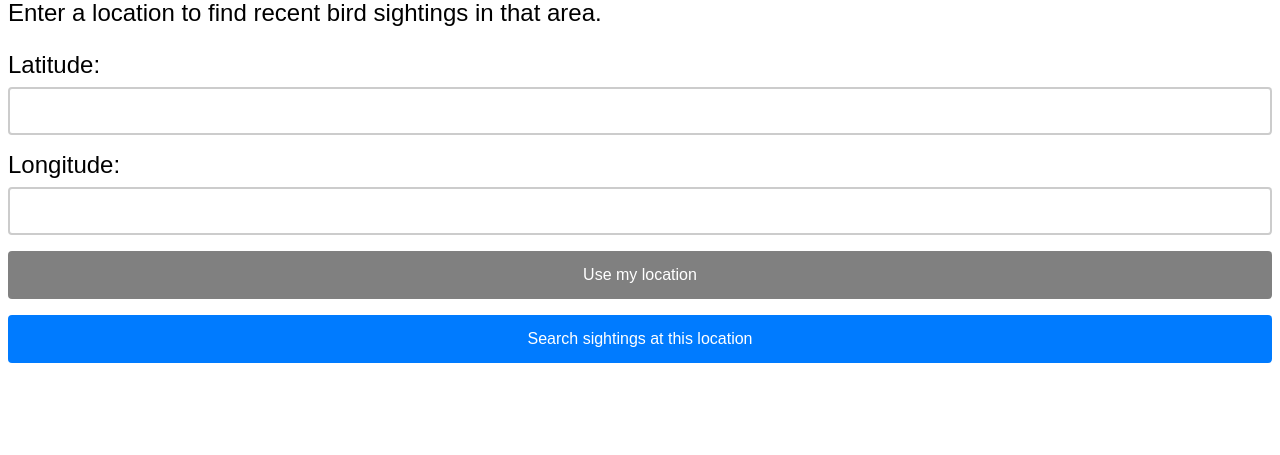
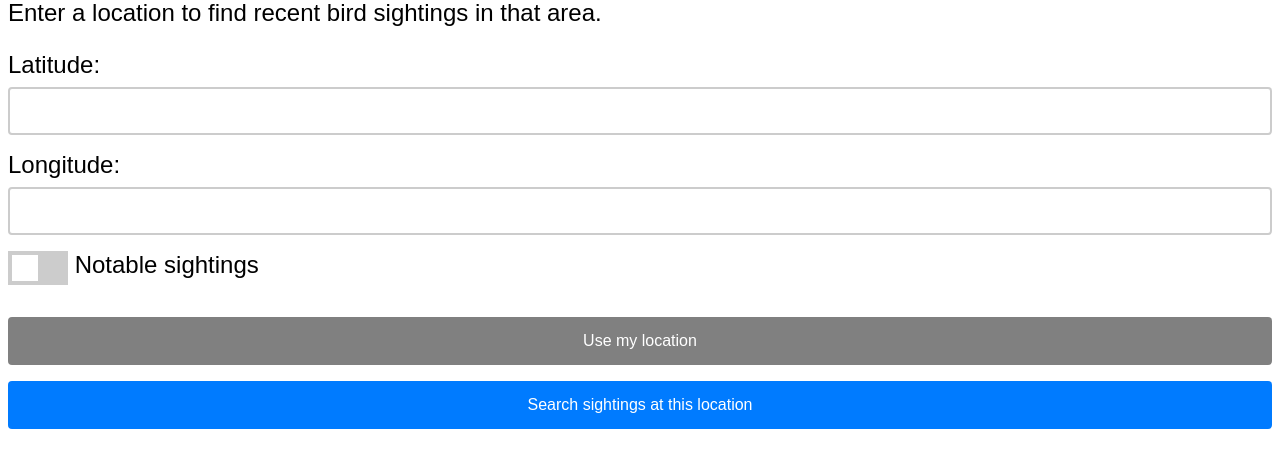
Before and after one commit to t-brunton-smith/bird-app, a Python web app: template templates/index.html in a window 1280 px wide. Shown: the part 345-800 px from the top of the page. Run offline with Jinja, Linux system fonts and the light colour scheme; the template is opened without the code that fills it, so the values that code supplies are empty; some web fonts are replaced.

Commit message:
v1 notable sightings

```diff
--- a/static/app.js
+++ b/static/app.js
@@ -1,3 +1,4 @@
+// Get the users location
 function getUserLocation() {
     if (navigator.geolocation) {
         navigator.geolocation.getCurrentPosition(fillLocationFields);
@@ -12,3 +13,22 @@ function fillLocationFields(position) {
 }
 
 document.getElementById("use-location-button").addEventListener("click", getUserLocation);
+
+// Toggle to get notable results
+const form = document.querySelector('form');
+const submitButton = document.querySelector('button[type="submit"]');
+
+form.addEventListener('submit', (event) => {
+  event.preventDefault();
+  const formData = new FormData(form);
+  const latitude = formData.get('latitude');
+  const longitude = formData.get('longitude');
+  const isNotable = document.getElementById('notable').checked;
+
+  let endpoint = '/results';
+  if (isNotable) {
+    endpoint = '/notableresults';
+  }
+
+  window.location.href = `${endpoint}?latitude=${latitude}&longitude=${longitude}`;
+});
--- a/static/style.css
+++ b/static/style.css
@@ -9,3 +9,58 @@
   /* The @font-face rule is used to specify a custom font to be downloaded and used on the web page */
   /* The format property specifies the format of the font file */
 }
+
+/* Toggle switch styles */
+.switch {
+  position: relative;
+  display: inline-block;
+  width: 60px;
+  height: 34px;
+  margin-bottom: 16px;
+}
+
+.switch input {
+  opacity: 0;
+  width: 0;
+  height: 0;
+}
+
+.slider {
+  position: absolute;
+  cursor: pointer;
+  top: 0;
+  left: 0;
+  right: 0;
+  bottom: 0;
+  background-color: #ccc;
+  -webkit-transition: .4s;
+  transition: .4s;
+}
+
+.slider:before {
+  position: absolute;
+  content: "";
+  height: 26px;
+  width: 26px;
+  left: 4px;
+  bottom: 4px;
+  background-color: white;
+  -webkit-transition: .4s;
+  transition: .4s;
+}
+
+input:checked + .slider {
+  background-color: #007bff;
+}
+
+input:focus + .slider {
+  box-shadow: 0 0 1px #007bff;
+}
+
+.slider.round {
+  border-radius: 34px;
+}
+
+.slider.round:before {
+  border-radius: 50%;
+}
--- a/templates/index.html
+++ b/templates/index.html
@@ -168,7 +168,8 @@
 <!--<h1>Find Recent Bird Sightings</h1>-->
 <form method="get" action="/results">
     <div class="jumbotron text-center">
-    <p class="lead" style="font-family: 'AntipastoPro', sans-serif;"> Enter a location to find recent bird sightings in that area.</p>
+        <p class="lead" style="font-family: 'AntipastoPro', sans-serif;"> Enter a location to find recent bird sightings
+            in that area.</p>
     </div>
 
     <div class="form-group" style="font-family: 'AntipastoPro', sans-serif;">
@@ -181,10 +182,21 @@
         <input type="text" name="longitude" id="longitude" inputmode="text" pattern="-?\d+(\.\d+)?" required>
     </div>
 
+    <div class="form-group" style="font-family: 'AntipastoPro', sans-serif;">
+        <label class="switch">
+            <input type="checkbox" name="notable" id="notable">
+            <span class="slider"></span>
+        </label>
+        <span>Notable sightings</span>
+    </div>
 
-    <button type="button" class="btn btn-primary" id="use-location-button" style="font-family: 'AntipastoPro', sans-serif;">Use my location</button>
+
+    <button type="button" class="btn btn-primary" id="use-location-button"
+            style="font-family: 'AntipastoPro', sans-serif;">Use my location
+    </button>
     <div class="form-group">
-        <button type="submit" style="font-family: 'AntipastoPro', sans-serif;">Search sightings at this location</button>
+        <button type="submit" style="font-family: 'AntipastoPro', sans-serif;">Search sightings at this location
+        </button>
     </div>
 </form>
 
```
Lines whose indentation alone changed are shown as unchanged.
